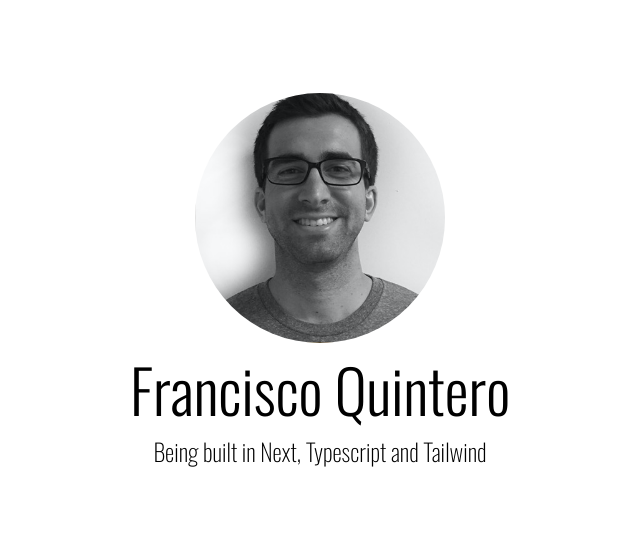
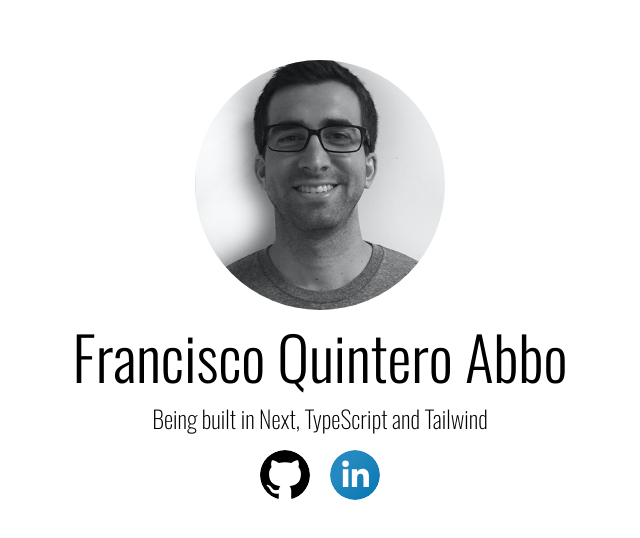
Before and after one commit to Flquintero/portfolio-web-next-ts, a Next.js app: page / in a window 1280 px wide. Shown: the part 120-658 px from the top of the page, without its empty margins (320-960 px from the left). Built offline with nearby package versions, Linux system fonts and the light colour scheme.

Commit message:
feat: added social icons

```diff
--- a/app/(home)/page.tsx
+++ b/app/(home)/page.tsx
@@ -1,4 +1,5 @@
 import Image from 'next/image';
+import Link from 'next/link';
 
 export default function Home() {
   return (
@@ -11,10 +12,30 @@ export default function Home() {
           height="250"
           alt="Fancisco's Image"
         />
-        <h1 className="text-6xl font-light	 mb-4">Francisco Quintero</h1>
+        <h1 className="text-6xl font-light	 mb-4">Francisco Quintero Abbo</h1>
         <h2 className="text-2xl font-extralight">
-          Being built in Next, Typescript and Tailwind
+          Being built in Next, TypeScript and Tailwind
         </h2>
+        <div className="w-40 flex justify-evenly mx-auto mt-4">
+          <Link href="https://github.com/Flquintero" target="_blank">
+            <Image
+              src="/github.svg"
+              className="rounded-full"
+              width="50"
+              height="50"
+              alt="Fancisco's Image"
+            />
+          </Link>
+          <Link href="https://www.linkedin.com/in/fquinteroa/" target="_blank">
+            <Image
+              src="/linkedin.svg"
+              className="rounded-full"
+              width="50"
+              height="50"
+              alt="Fancisco's Image"
+            />
+          </Link>
+        </div>
       </article>
     </main>
   );
```
Also changed, not shown: public/github.svg (added), public/linkedin.svg (added).
